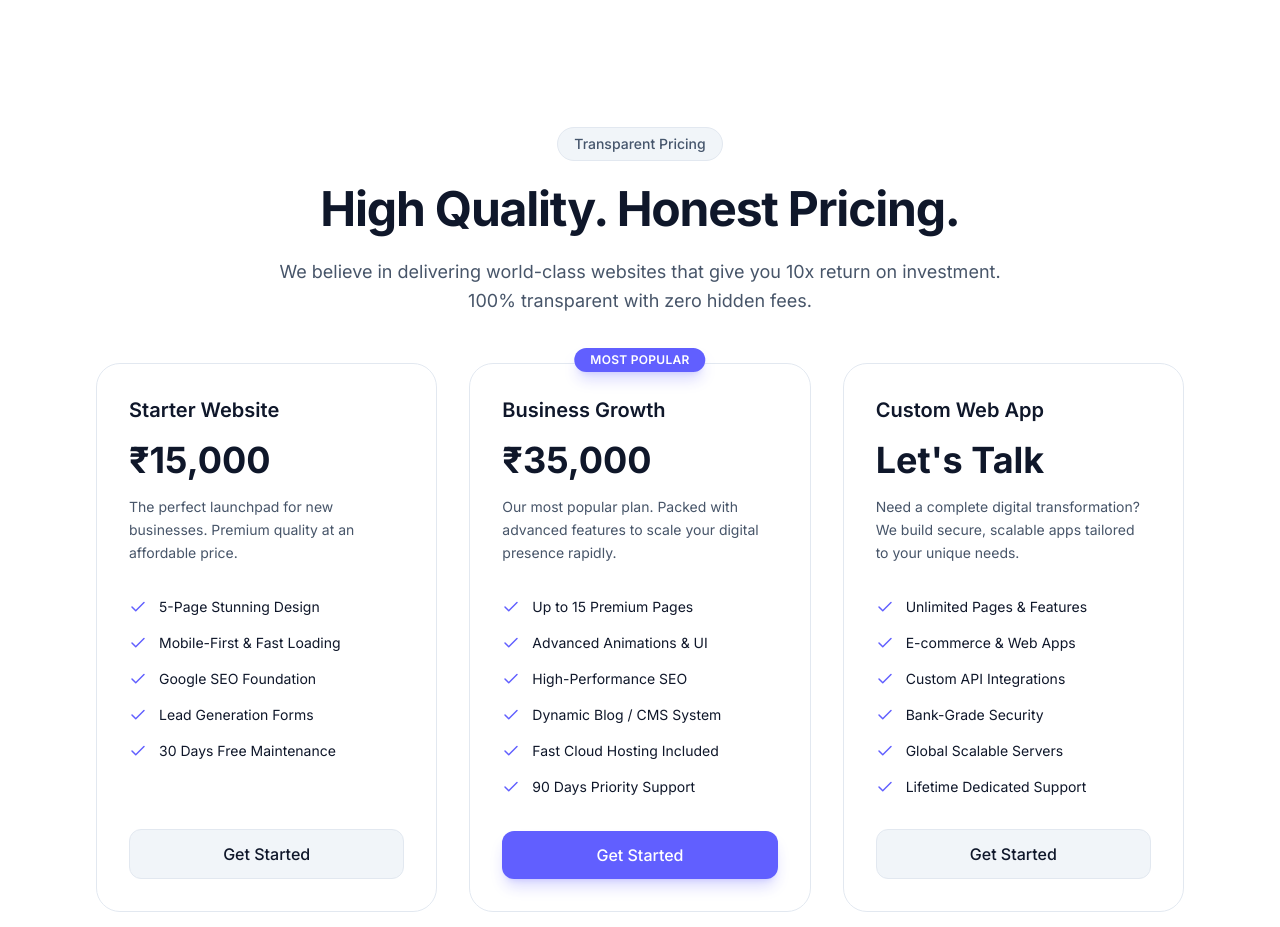
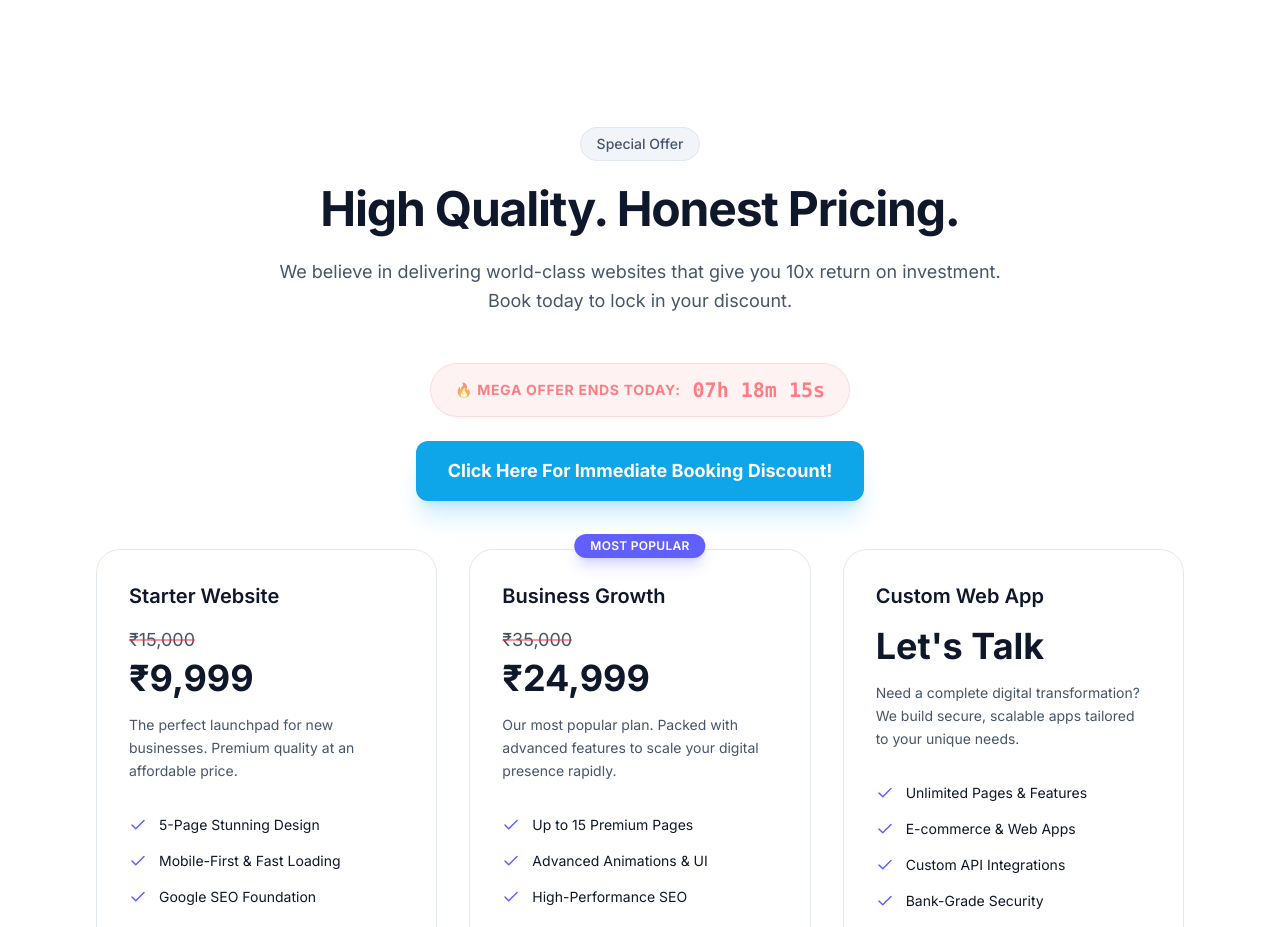
Before and after one commit to VelmaniM/Own-Website, a React (Vite) app in the folder frontend/: page / in a window 1280 px wide. Shown: the part 3960-4887 px from the top of the page. Built offline with nearby package versions, Linux system fonts and the light colour scheme.

Commit message:
feat: add pricing offers, countdown timer, and immediate booking CTA

```diff
--- a/frontend/src/components/Pricing.jsx
+++ b/frontend/src/components/Pricing.jsx
@@ -1,4 +1,4 @@
-import React from 'react';
+import React, { useState, useEffect } from 'react';
 import { Check } from 'lucide-react';
 import { Link } from 'react-router-dom';
 import './Pricing.css';
@@ -7,7 +7,8 @@ const pricingPlans = [
   {
     id: 'starter',
     name: 'Starter Website',
-    price: '₹15,000',
+    price: '₹9,999',
+    originalPrice: '₹15,000',
     description: 'The perfect launchpad for new businesses. Premium quality at an affordable price.',
     features: [
       '5-Page Stunning Design',
@@ -21,7 +22,8 @@ const pricingPlans = [
   {
     id: 'business',
     name: 'Business Growth',
-    price: '₹35,000',
+    price: '₹24,999',
+    originalPrice: '₹35,000',
     description: 'Our most popular plan. Packed with advanced features to scale your digital presence rapidly.',
     features: [
       'Up to 15 Premium Pages',
@@ -51,12 +53,47 @@ const pricingPlans = [
 ];
 
 function Pricing() {
+  const [timeLeft, setTimeLeft] = useState('00h 00m 00s');
+
+  useEffect(() => {
+    const calculateTimeLeft = () => {
+      const now = new Date();
+      const endOfDay = new Date(now);
+      endOfDay.setHours(23, 59, 59, 999);
+
+      const difference = endOfDay - now;
+      if (difference > 0) {
+        const hours = Math.floor((difference / (1000 * 60 * 60)) % 24);
+        const minutes = Math.floor((difference / 1000 / 60) % 60);
+        const seconds = Math.floor((difference / 1000) % 60);
+
+        setTimeLeft(`${hours.toString().padStart(2, '0')}h ${minutes.toString().padStart(2, '0')}m ${seconds.toString().padStart(2, '0')}s`);
+      } else {
+        setTimeLeft('00h 00m 00s');
+      }
+    };
+
+    calculateTimeLeft();
+    const timer = setInterval(calculateTimeLeft, 1000);
+    return () => clearInterval(timer);
+  }, []);
+
   return (
     <section id="pricing" className="pricing-main">
       <div className="pricing-header">
-        <span className="pricing-badge">Transparent Pricing</span>
+        <span className="pricing-badge">Special Offer</span>
         <h2 className="pricing-heading">High Quality. Honest Pricing.</h2>
-        <p className="pricing-description">We believe in delivering world-class websites that give you 10x return on investment. 100% transparent with zero hidden fees.</p>
+        <p className="pricing-description">We believe in delivering world-class websites that give you 10x return on investment. Book today to lock in your discount.</p>
+      </div>
+
+      <div className="flex flex-col items-center justify-center mb-12 px-6">
+        <div className="bg-red-500/10 border border-red-500/20 text-red-500 px-6 py-3 rounded-full flex flex-col sm:flex-row items-center gap-3 animate-pulse">
+          <span className="font-bold uppercase tracking-wider text-sm">🔥 Mega Offer Ends Today:</span>
+          <span className="font-mono font-bold text-xl">{timeLeft}</span>
+        </div>
+        <Link to="/contact" className="mt-6 bg-brand-blue text-white px-8 py-4 rounded-xl font-bold text-lg shadow-xl shadow-brand-blue/20 hover:-translate-y-1 hover:shadow-brand-blue/40 transition-all flex items-center gap-2">
+          Click Here For Immediate Booking Discount!
+        </Link>
       </div>
 
       <div className="pricing-grid">
@@ -65,7 +102,14 @@ function Pricing() {
             {plan.recommended && <div className="pricing-recommended-badge">Most Popular</div>}
             <div className="pricing-card-header">
               <h3 className="pricing-card-name">{plan.name}</h3>
-              <div className="pricing-card-price">{plan.price}</div>
+              <div className="pricing-card-price-container flex flex-col items-start gap-1 my-4">
+                {plan.originalPrice && (
+                  <span className="text-muted-text line-through text-lg decoration-red-500/50 decoration-2">
+                    {plan.originalPrice}
+                  </span>
+                )}
+                <div className="pricing-card-price !my-0">{plan.price}</div>
+              </div>
               <p className="pricing-card-desc">{plan.description}</p>
             </div>
 
```
